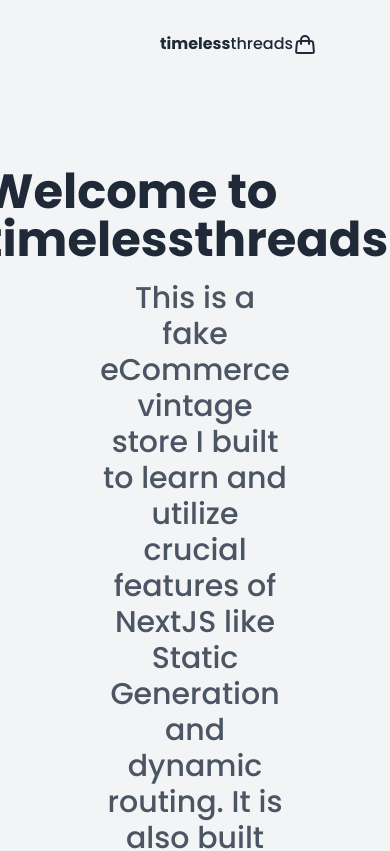
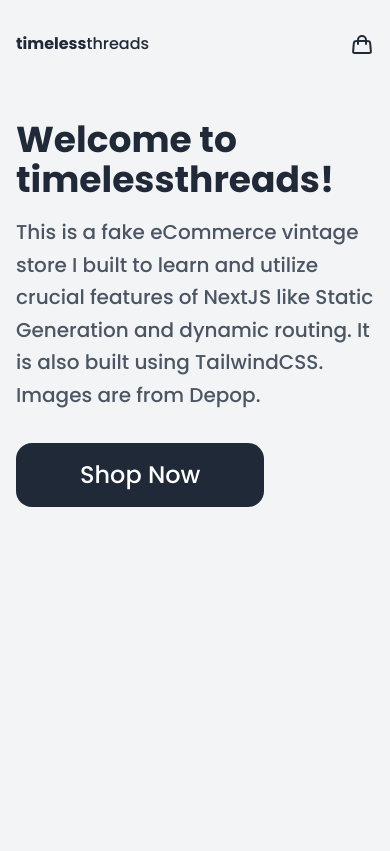
Before and after one commit to jaxonhill/minimalist-ecommerce-store, a Next.js app: page / in a window 390 px wide. Shown: the top 851 px of the page. Built offline with nearby package versions, Linux system fonts and the light colour scheme.

Commit message:
Add responsive styling to home page

```diff
--- a/components/Layout.js
+++ b/components/Layout.js
@@ -2,7 +2,7 @@ import Navbar from "./Navbar"
 
 export default function Layout({ children, cartItems }) {
     return (
-        <main className="mx-40 my-8">
+        <main className="mx-4 lg:mx-32 my-8">
             <Navbar cartItems={cartItems} />
             {children}
         </main>
--- a/pages/index.js
+++ b/pages/index.js
@@ -2,9 +2,9 @@ import Link from "next/link"
 
 export default function Home() {
   return (
-    <div className="flex flex-col items-center pt-12">
-      <h1 className="font-bold text-5xl mb-4">Welcome to timelessthreads!</h1>
-      <p className="max-w-5xl text-3xl text-gray-600 text-center mb-16">
+    <div className="flex flex-col md:items-center md:pt-12">
+      <h1 className="font-bold mb-4 text-4xl md:text-5xl">Welcome to timelessthreads!</h1>
+      <p className="max-w-5xl text-gray-600 text-xl mb-8 leading-relaxed md:leading-snug md:text-3xl md:text-center md:mb-12">
         This is a fake eCommerce vintage store I built to learn
         and utilize crucial features of NextJS like Static Generation
         and dynamic routing. It is also built using TailwindCSS. Images
```
